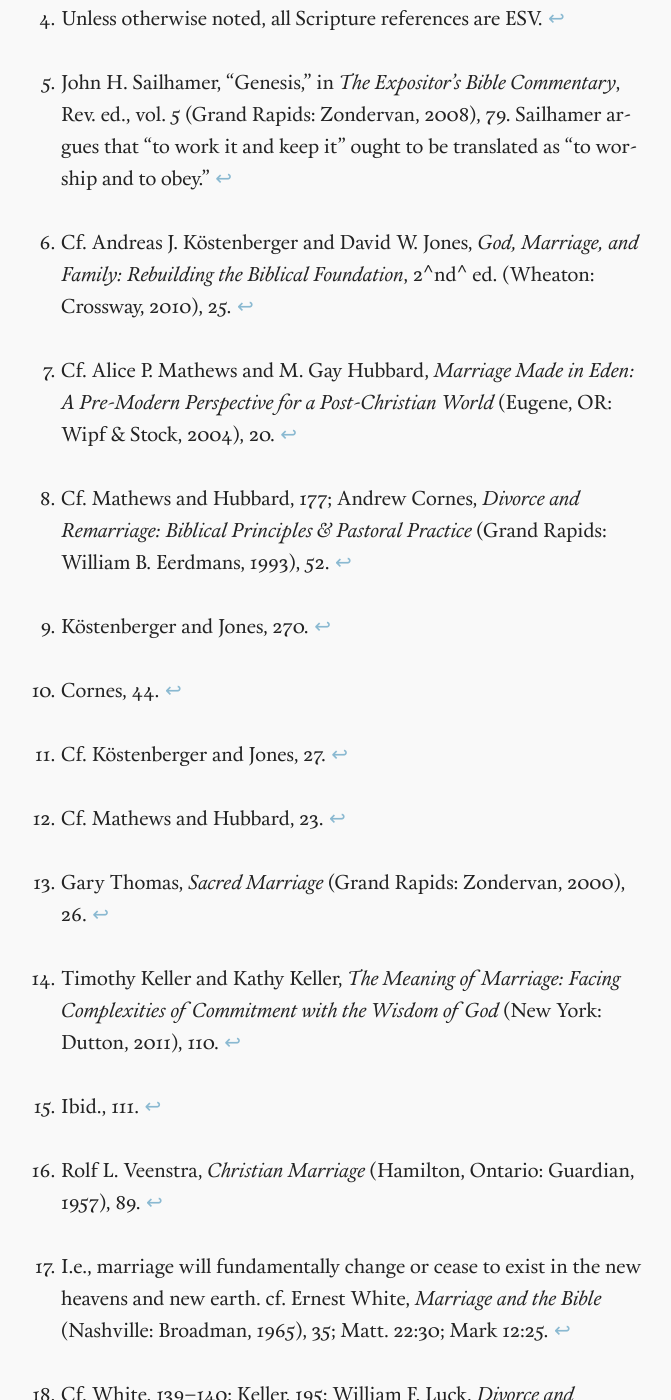
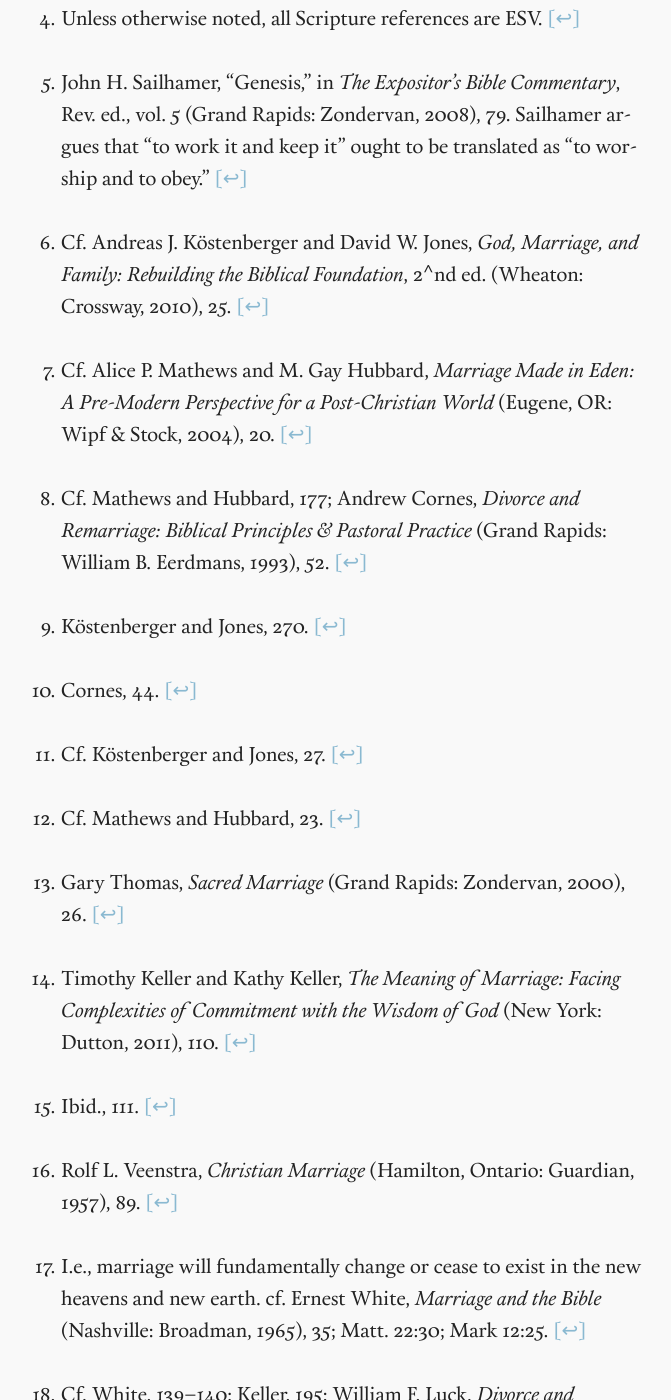
Before and after one commit to snowdj/vernonking.org, a Jekyll site: the page built from _posts/2014-05-12-marriage-made-for-a-mission.md, in a window 1280 px wide and 1400 px high, scrolled down 10142 px. Shown: the whole window, without its empty margins (308-979 px from the left). Built offline with Jekyll 4.4.1, drawn with Linux system fonts in a browser that asks for light colours; Markdown is read by kramdown in place of the engine named in the settings; some of the changed text lies outside the part shown.

Commit message:
switched to redcarpet for superscript support

```diff
--- a/_config.yml
+++ b/_config.yml
@@ -38,11 +38,12 @@ links:
 timezone:    America/New_York
 #lsi:         true
 future:      true
-pygments:    true
-markdown:    kramdown
+highlighter: pygments
+markdown:    redcarpet
 redcarpet:
-  extensions: ['smart', 'tables', 'no_intra_emphasis', 'autolink']
+  extensions: ['smart', 'tables', 'no_intra_emphasis', 'autolink', 'footnotes', 'superscript']
 kramdown:
+  input: GFM
   auto_ids: true
   footnote_nr: 1
   entity_output: as_char
--- a/_posts/2014-05-12-marriage-made-for-a-mission.md
+++ b/_posts/2014-05-12-marriage-made-for-a-mission.md
@@ -31,7 +31,7 @@ In the Genesis 2 narrative, God creates the man out of the dust and places him i
 
 [^mmc-mnw-1]: John H. Sailhamer, "Genesis," in *The Expositor's Bible Commentary*, Rev. ed., vol. 5 (Grand Rapids: Zondervan, 2008), 79. Sailhamer argues that "to work it and keep it" ought to be translated as "to worship and to obey."
 
-[^manneeds-1]: Cf. Andreas J. Köstenberger and David W. Jones, *God, Marriage, and Family: Rebuilding the Biblical Foundation*, 2^nd^ ed. (Wheaton: Crossway, 2010), 25.
+[^manneeds-1]: Cf. Andreas J. Köstenberger and David W. Jones, *God, Marriage, and Family: Rebuilding the Biblical Foundation*, 2^nd ed. (Wheaton: Crossway, 2010), 25.
 
 [^manneeds-2]: Cf. Alice P. Mathews and M. Gay Hubbard, *Marriage Made in Eden: A Pre-Modern Perspective for a Post-Christian World* (Eugene, OR: Wipf & Stock, 2004), 20.
 
@@ -149,7 +149,7 @@ Gracey, Celeste, and Jeremy Weber. "World Vision: Why We're Hiring Gay Christian
 
 Keller, Timothy and Kathy Keller. *The Meaning of Marriage: Facing Complexities of Commitment with the Wisdom of God*. New York: Dutton, 2011.
 
-Köstenberger, Andreas J., and David W. Jones. *God, Marriage, and Family: Rebuilding the Biblical Foundation*. 2^nd^ ed. Wheaton: Crossway, 2010.
+Köstenberger, Andreas J., and David W. Jones. *God, Marriage, and Family: Rebuilding the Biblical Foundation*. 2^nd ed. Wheaton: Crossway, 2010.
 
 Luck, William F. *Divorce and Remarriage: Recovering the Biblical View*. San Francisco: Harper & Row, 1987.
 
--- a/assets/sass/_styles.scss
+++ b/assets/sass/_styles.scss
@@ -328,11 +328,11 @@ header.site-header nav {
 }
 
 // Footnotes
-[href^="#fn:"]:before {
+[href^="#fn"]:before {
     content: "[";
 }
 
-[href^="#fn:"]:after {
+[href^="#fn"]:after {
     content: "]";
 }
 
```
Also changed, not shown: _posts/2014-03-21-necessity-of-the-resurrection.md (+1 -1 lines), _posts/2014-05-26-elder-leadership-and-congregational-governance.md (+2 -2 lines), assets/css/style.css.
